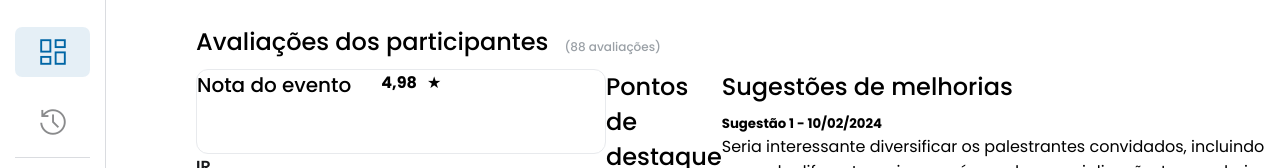
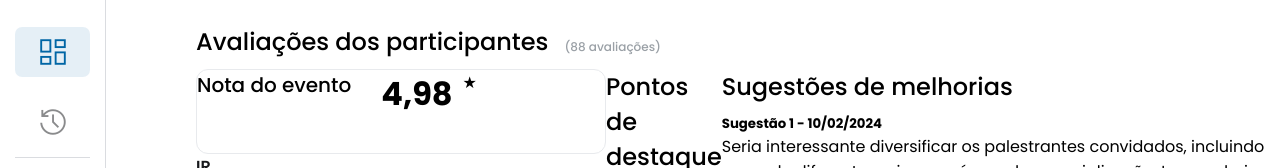
Before and after one commit to EsyProject/EsyFrontend, a React (Vite) app: page /dashboard in a window 1280 px wide. Shown: the part 337-505 px from the top of the page. Built offline with nearby package versions, Linux system fonts and the light colour scheme.

Commit message:
feat: Dashboard update

```diff
--- a/src/pages/Dashboard/Dashboard.jsx
+++ b/src/pages/Dashboard/Dashboard.jsx
@@ -63,7 +63,7 @@ const Dashboard = () => {
                   <div className="note-content">
                     <h3>Nota do evento</h3>
                     <div className="rate">
-                      <h4>4,98</h4> <span>★</span>
+                      <h1>4,98</h1> <span>★</span>
                     </div>
                   </div>
                 </div>
```
